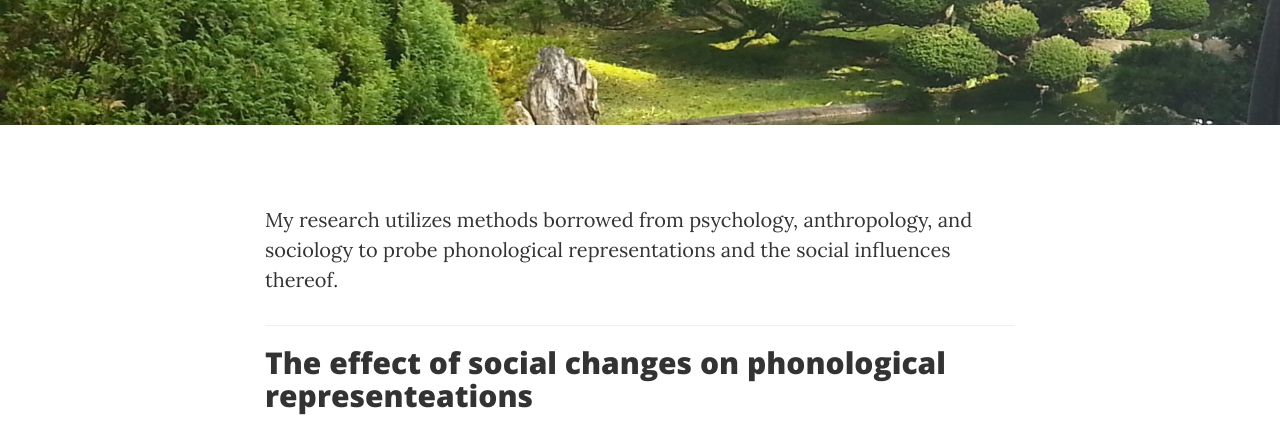
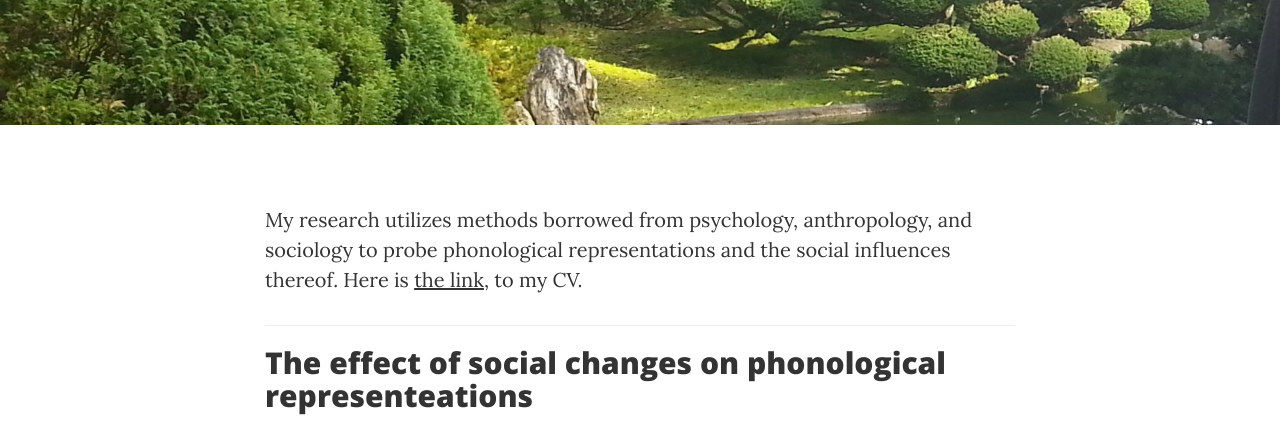
Before and after one commit to MonNesbitt/Website, a website: page research.html in a window 1280 px wide. Shown: the part 323-762 px from the top of the page. Drawn offline with nearby package versions, Linux system fonts and the light colour scheme.

Commit message:
Update research.html

```diff
--- a/research.html
+++ b/research.html
@@ -98,7 +98,7 @@
                  <div class="post-preview">
 
                    <p> My research utilizes methods borrowed from psychology, anthropology, and sociology to probe
-                       phonological representations and the social influences thereof.
+                       phonological representations and the social influences thereof. Here is <a href="Docs/CV_Nesbitt.pdf" target="_blank">the link</a>, to my CV.
 
                    </p>
 
```
